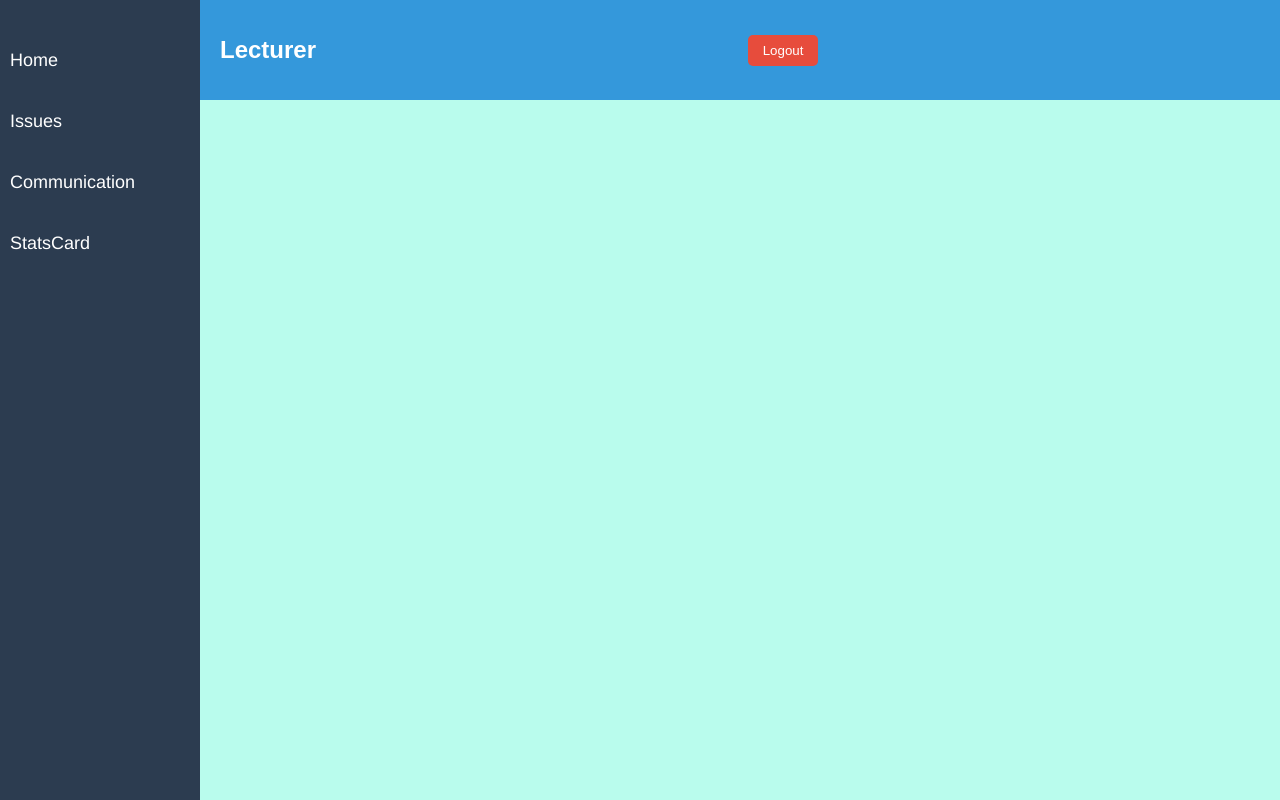
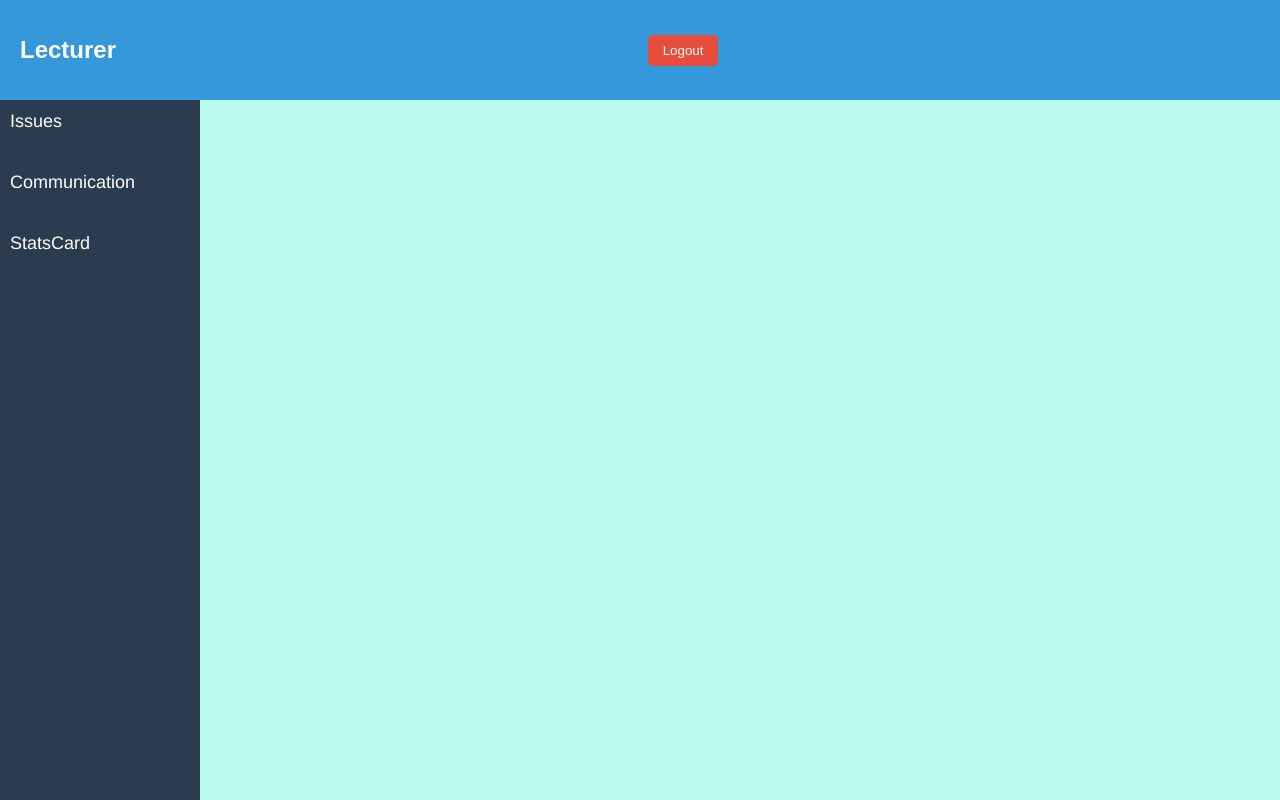
Before and after one commit to kuboilynn/softwaredevelopment, a React (Create React App) app in the folder front/my-app/: page /LecturerDashBoard in a window 1280 px wide. Built offline with nearby package versions, Linux system fonts and the light colour scheme.

Commit message:
adjusted the padding on the header section

```diff
--- a/front/my-app/src/pages/styles/Header.css
+++ b/front/my-app/src/pages/styles/Header.css
@@ -8,9 +8,9 @@
     position: fixed;
     height: 80px;
     top: 0;
-    left: 200px;
+    left: 0;
     right: 0;
-    z-index: 100;
+    z-index: 10;
 }
 .header h1{
     margin: 0;
@@ -27,3 +27,6 @@
     border-radius: 5px;
     cursor: pointer;
 }
+body {
+    margin-top: 80px;
+  }
```
